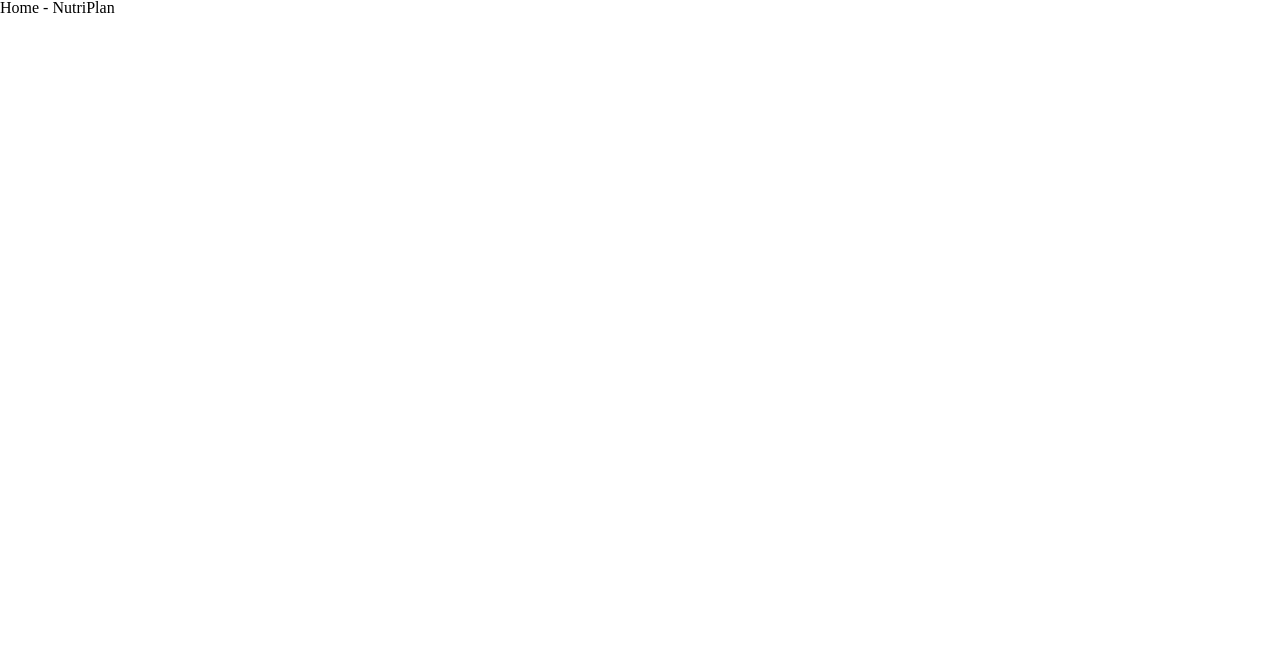
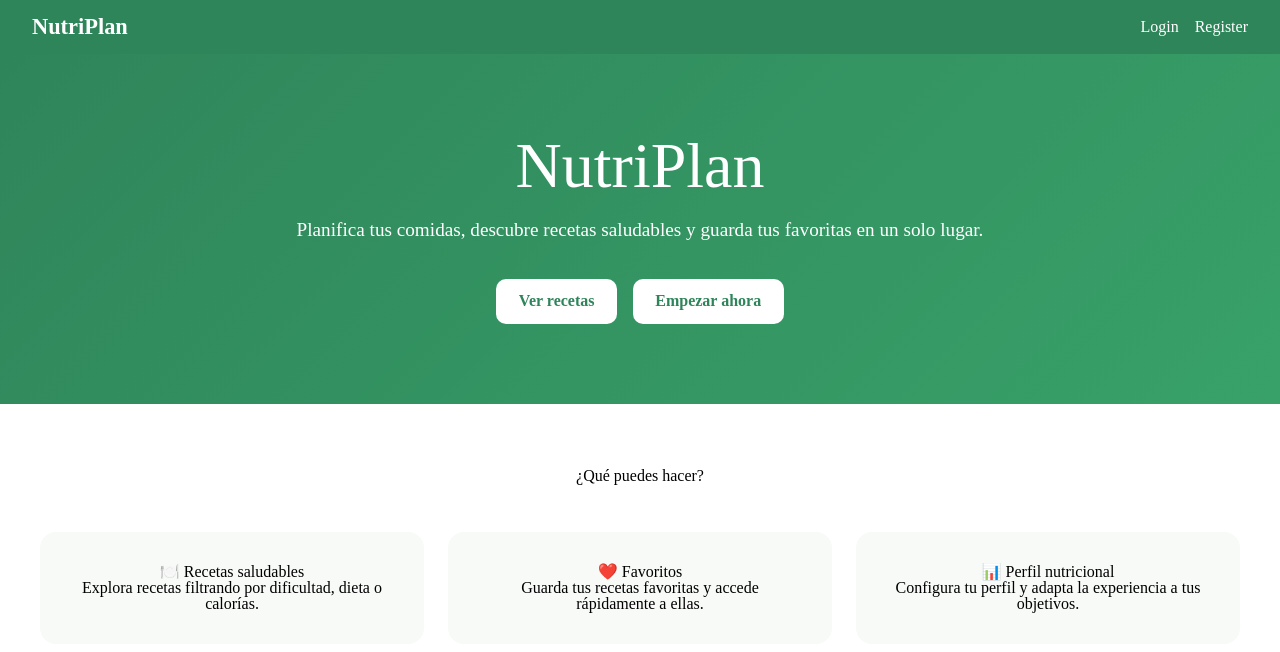
Before and after one commit to MarioMS2000/APP_NutriPlan_FrontEnd, a React (Vite) app: page / in a window 1280 px wide. Shown: the top 652 px of the page. Built offline with nearby package versions, Linux system fonts and the light colour scheme; no server answers.

Commit message:
Tarea: Creo Navbar y HomePage

```diff
--- a/src/App.jsx
+++ b/src/App.jsx
@@ -8,18 +8,22 @@ import ProfilePage from "./pages/ProfilePage";
 import ProtectedRoute from "./routes/ProtectedRoute";
 import RecipeDetailPage from "./pages/RecipeDetailPage";
 import FavoritesPage from "./pages/FavoritesPage";
+import Navbar from "./components/Navbar/Navbar";
 
 function App() {
   return (
+    <>
+      <Navbar />
       <Routes>
         <Route path="/" element={<HomePage />} />
         <Route path="/login" element={<LoginPage />} />
         <Route path="/register" element={<RegisterPage />} />
         <Route path="/recipes" element={<RecipesPage />} />
-      <Route path="/profile" element={ <ProtectedRoute> <ProfilePage /> </ProtectedRoute> } />
+        <Route path="/profile" element={<ProtectedRoute> <ProfilePage /> </ProtectedRoute>} />
         <Route path="/recipes/:id" element={<RecipeDetailPage />} />
         <Route path="/favorites" element={<FavoritesPage />} />
       </Routes>
+    </>
   );
 }
 
--- /dev/null
+++ b/src/components/Navbar/Navbar.css
@@ -0,0 +1,38 @@
+.navbar {
+  display: flex;
+  justify-content: space-between;
+  align-items: center;
+
+  padding: 1rem 2rem;
+
+  background-color: #2f855a;
+}
+
+.navbar-logo a {
+  color: white;
+  text-decoration: none;
+  font-size: 1.4rem;
+  font-weight: bold;
+}
+
+.navbar-links {
+  display: flex;
+  gap: 1rem;
+  align-items: center;
+}
+
+.navbar-links a,
+.navbar-links button {
+  color: white;
+  text-decoration: none;
+  background: none;
+  border: none;
+  cursor: pointer;
+
+  font-size: 1rem;
+}
+
+.navbar-links a:hover,
+.navbar-links button:hover {
+  opacity: 0.8;
+}
--- /dev/null
+++ b/src/components/Navbar/Navbar.jsx
@@ -0,0 +1,40 @@
+import { Link } from "react-router-dom"; // Navegar entre páginas en React Router sin recargar la web
+import { useAuth } from "../../context/useAuth"; // Accede al estado global de autenticación
+
+import "./Navbar.css";
+
+const Navbar = () => {
+    const { token, logout } = useAuth();
+
+    return (
+        <header className="navbar">
+            <div className="navbar-logo">
+                <Link to="/">NutriPlan</Link>
+            </div>
+
+            <nav className="navbar-links">
+                {token ? (
+                    <>
+                        <Link to="/recipes">Recetas</Link>
+
+                        <Link to="/favorites">Favoritos</Link>
+
+                        <Link to="/profile">Perfil</Link>
+
+                        <button onClick={logout}>
+                            Logout
+                        </button>
+                    </>
+                ) : (
+                    <>
+                        <Link to="/login">Login</Link>
+
+                        <Link to="/register">Register</Link>
+                    </>
+                )}
+            </nav>
+        </header>
+    );
+};
+
+export default Navbar;
--- /dev/null
+++ b/src/pages/HomePage.css
@@ -0,0 +1,85 @@
+.home-page {
+    min-height: 100vh;
+}
+
+/* HERO */
+
+.hero {
+    background: linear-gradient(135deg,
+            #2f855a,
+            #38a169);
+
+    color: white;
+
+    padding: 5rem 2rem;
+    text-align: center;
+}
+
+.hero-content {
+    max-width: 700px;
+    margin: 0 auto;
+}
+
+.hero h1 {
+    font-size: 4rem;
+    margin-bottom: 1rem;
+}
+
+.hero p {
+    font-size: 1.2rem;
+    margin-bottom: 2rem;
+    line-height: 1.7;
+}
+
+.hero-buttons {
+    display: flex;
+    justify-content: center;
+    gap: 1rem;
+    flex-wrap: wrap;
+}
+
+.hero-buttons a {
+    background-color: white;
+    color: #2f855a;
+
+    padding: 0.9rem 1.4rem;
+
+    border-radius: 10px;
+
+    text-decoration: none;
+    font-weight: bold;
+}
+
+/* FEATURES */
+
+.features {
+    padding: 4rem 2rem;
+    max-width: 1200px;
+    margin: 0 auto;
+}
+
+.features h2 {
+    text-align: center;
+    margin-bottom: 3rem;
+}
+
+.features-grid {
+    display: grid;
+    gap: 1.5rem;
+}
+
+.feature-card {
+    background-color: #f7faf7;
+
+    padding: 2rem;
+
+    border-radius: 16px;
+
+    text-align: center;
+}
+
+@media (min-width: 768px) {
+    .features-grid {
+        grid-template-columns: repeat(3, 1fr);
+    }
+}
--- a/src/pages/HomePage.jsx
+++ b/src/pages/HomePage.jsx
@@ -1,5 +1,69 @@
+import { Link } from "react-router-dom"; // Navegar entre páginas en React Router sin recargar la web
+
+import "./HomePage.css";
+
 const HomePage = () => {
-    return <h1>Home - NutriPlan</h1>;
+    return (
+        <main className="home-page">
+
+            <section className="hero">
+                <div className="hero-content">
+                    <h1>NutriPlan</h1>
+
+                    <p>
+                        Planifica tus comidas, descubre recetas saludables
+                        y guarda tus favoritas en un solo lugar.
+                    </p>
+
+                    <div className="hero-buttons">
+                        <Link to="/recipes">
+                            Ver recetas
+                        </Link>
+
+                        <Link to="/register">
+                            Empezar ahora
+                        </Link>
+                    </div>
+                </div>
+            </section>
+
+            <section className="features">
+                <h2>¿Qué puedes hacer?</h2>
+
+                <div className="features-grid">
+
+                    <article className="feature-card">
+                        <h3>🍽️ Recetas saludables</h3>
+
+                        <p>
+                            Explora recetas filtrando por dificultad,
+                            dieta o calorías.
+                        </p>
+                    </article>
+
+                    <article className="feature-card">
+                        <h3>❤️ Favoritos</h3>
+
+                        <p>
+                            Guarda tus recetas favoritas y accede
+                            rápidamente a ellas.
+                        </p>
+                    </article>
+
+                    <article className="feature-card">
+                        <h3>📊 Perfil nutricional</h3>
+
+                        <p>
+                            Configura tu perfil y adapta la experiencia
+                            a tus objetivos.
+                        </p>
+                    </article>
+
+                </div>
+            </section>
+
+        </main>
+    );
 };
 
 export default HomePage;
```
Lines whose indentation alone changed are shown as unchanged.
